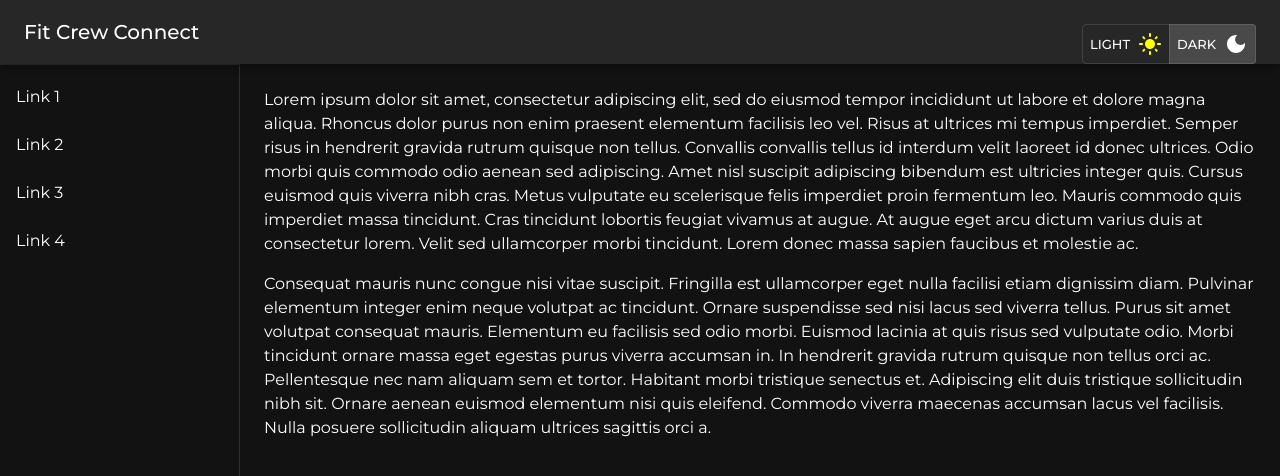
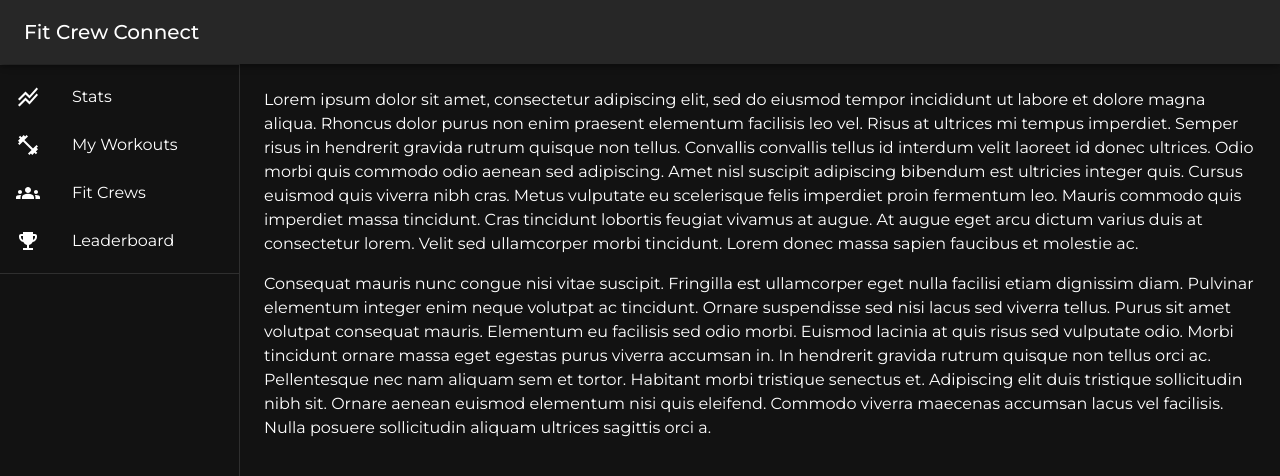
Before and after one commit to coreydbrown/FitnessLogApp.expressjs-react, a React (Create React App) app in the folder client/: page / in a window 1280 px wide. Shown: the top 476 px of the page. Built offline with nearby package versions, Linux system fonts and the light colour scheme.

Commit message:
Made Nav drawer responsive and updated link names and icons.

```diff
--- a/client/src/components/Content.js
+++ b/client/src/components/Content.js
@@ -2,9 +2,18 @@
 import Toolbar from "@mui/material/Toolbar";
 import Typography from "@mui/material/Typography";
 
+const drawerWidth = 240;
+
 const Content = () => {
   return (
-    <Box component="main" sx={{ flexGrow: 1, p: 3 }}>
+    <Box
+      component="main"
+      sx={{
+        flexGrow: 1,
+        p: 3,
+        width: { sm: `calc(100% - ${drawerWidth}px)` },
+      }}
+    >
       <Toolbar />
       <Typography paragraph>
         Lorem ipsum dolor sit amet, consectetur adipiscing elit, sed do eiusmod
--- a/client/src/components/Nav.js
+++ /dev/null
@@ -1,68 +0,0 @@
-import ColorModeToggler from "./ColorModeToggler";
-import Drawer from "@mui/material/Drawer";
-import AppBar from "@mui/material/AppBar";
-import Toolbar from "@mui/material/Toolbar";
-import List from "@mui/material/List";
-import Typography from "@mui/material/Typography";
-import Divider from "@mui/material/Divider";
-import ListItem from "@mui/material/ListItem";
-import ListItemButton from "@mui/material/ListItemButton";
-import ListItemText from "@mui/material/ListItemText";
-
-const drawerWidth = 240;
-
-const Nav = () => {
-  return (
-    <>
-      <AppBar
-        position="fixed"
-        sx={{ zIndex: (theme) => theme.zIndex.drawer + 1 }}
-      >
-        <Toolbar>
-          <Typography variant="h6" noWrap component="h2">
-            Fit Crew Connect
-          </Typography>
-          <ColorModeToggler />
-        </Toolbar>
-      </AppBar>
-      <Drawer
-        variant="permanent"
-        sx={{
-          width: drawerWidth,
-          flexShrink: 0,
-          [`& .MuiDrawer-paper`]: {
-            width: drawerWidth,
-            boxSizing: "border-box",
-          },
-        }}
-      >
-        <Toolbar />
-        <Divider />
-        <List>
-          <ListItem key="link1" disablePadding>
-            <ListItemButton>
-              <ListItemText primary="Link 1" />
-            </ListItemButton>
-          </ListItem>
-          <ListItem key="link2" disablePadding>
-            <ListItemButton>
-              <ListItemText primary="Link 2" />
-            </ListItemButton>
-          </ListItem>
-          <ListItem key="link3" disablePadding>
-            <ListItemButton>
-              <ListItemText primary="Link 3" />
-            </ListItemButton>
-          </ListItem>
-          <ListItem key="link4" disablePadding>
-            <ListItemButton>
-              <ListItemText primary="Link 4" />
-            </ListItemButton>
-          </ListItem>
-        </List>
-      </Drawer>
-    </>
-  );
-};
-
-export default Nav;
--- /dev/null
+++ b/client/src/components/NavDrawer.js
@@ -0,0 +1,139 @@
+import { useState } from "react";
+import AppBar from "@mui/material/AppBar";
+import Box from "@mui/material/Box";
+import Divider from "@mui/material/Divider";
+import Drawer from "@mui/material/Drawer";
+import IconButton from "@mui/material/IconButton";
+import List from "@mui/material/List";
+import ListItem from "@mui/material/ListItem";
+import ListItemButton from "@mui/material/ListItemButton";
+import ListItemIcon from "@mui/material/ListItemIcon";
+import ListItemText from "@mui/material/ListItemText";
+import MenuIcon from "@mui/icons-material/Menu";
+import GroupsIcon from "@mui/icons-material/Groups";
+import FitnessCenterIcon from "@mui/icons-material/FitnessCenter";
+import StackedLineChartIcon from "@mui/icons-material/StackedLineChart";
+import EmojiEventsIcon from "@mui/icons-material/EmojiEvents";
+import Toolbar from "@mui/material/Toolbar";
+import Typography from "@mui/material/Typography";
+import StackedLineChart from "@mui/icons-material/StackedLineChart";
+
+const drawerWidth = 240;
+
+function NavDrawer(props) {
+  const { window } = props;
+  const [mobileOpen, setMobileOpen] = useState(false);
+
+  const handleDrawerToggle = () => {
+    setMobileOpen(!mobileOpen);
+  };
+
+  const drawer = (
+    <div>
+      <Toolbar />
+      <Divider />
+      <List>
+        <ListItem key="link1" disablePadding>
+          <ListItemButton>
+            <ListItemIcon>
+              <StackedLineChartIcon />
+            </ListItemIcon>
+            <ListItemText primary="Stats" />
+          </ListItemButton>
+        </ListItem>
+        <ListItem key="link2" disablePadding>
+          <ListItemButton>
+            <ListItemIcon>
+              <FitnessCenterIcon />
+            </ListItemIcon>
+            <ListItemText primary="My Workouts" />
+          </ListItemButton>
+        </ListItem>
+        <ListItem key="link3" disablePadding>
+          <ListItemButton>
+            <ListItemIcon>
+              <GroupsIcon />
+            </ListItemIcon>
+            <ListItemText primary="Fit Crews" />
+          </ListItemButton>
+        </ListItem>
+        <ListItem key="link4" disablePadding>
+          <ListItemButton>
+            <ListItemIcon>
+              <EmojiEventsIcon />
+            </ListItemIcon>
+            <ListItemText primary="Leaderboard" />
+          </ListItemButton>
+        </ListItem>
+      </List>
+      <Divider />
+    </div>
+  );
+
+  const container =
+    window !== undefined ? () => window().document.body : undefined;
+
+  return (
+    <>
+      <AppBar
+        position="fixed"
+        sx={{ zIndex: (theme) => theme.zIndex.drawer + 1 }}
+      >
+        <Toolbar>
+          <IconButton
+            color="inherit"
+            aria-label="open drawer"
+            edge="start"
+            onClick={handleDrawerToggle}
+            sx={{ mr: 2, display: { sm: "none" } }}
+          >
+            <MenuIcon />
+          </IconButton>
+          <Typography variant="h6" noWrap component="div">
+            Fit Crew Connect
+          </Typography>
+        </Toolbar>
+      </AppBar>
+      <Box
+        component="nav"
+        sx={{ width: { sm: drawerWidth }, flexShrink: { sm: 0 } }}
+        aria-label="mailbox folders"
+      >
+        {/* The implementation can be swapped with js to avoid SEO duplication of links. */}
+        <Drawer
+          container={container}
+          variant="temporary"
+          open={mobileOpen}
+          onClose={handleDrawerToggle}
+          ModalProps={{
+            keepMounted: true, // Better open performance on mobile.
+          }}
+          sx={{
+            display: { xs: "block", sm: "none" },
+            "& .MuiDrawer-paper": {
+              boxSizing: "border-box",
+              width: drawerWidth,
+            },
+          }}
+        >
+          {drawer}
+        </Drawer>
+        <Drawer
+          variant="permanent"
+          sx={{
+            display: { xs: "none", sm: "block" },
+            "& .MuiDrawer-paper": {
+              boxSizing: "border-box",
+              width: drawerWidth,
+            },
+          }}
+          open
+        >
+          {drawer}
+        </Drawer>
+      </Box>
+    </>
+  );
+}
+
+export default NavDrawer;
--- a/client/src/pages/Main.js
+++ b/client/src/pages/Main.js
@@ -1,11 +1,11 @@
-import Nav from "../components/Nav";
+import NavDrawer from "../components/NavDrawer";
 import Content from "../components/Content";
 import Box from "@mui/material/Box";
 
 const Main = () => {
   return (
     <Box sx={{ display: "flex" }}>
-      <Nav />
+      <NavDrawer />
       <Content />
     </Box>
   );
```
